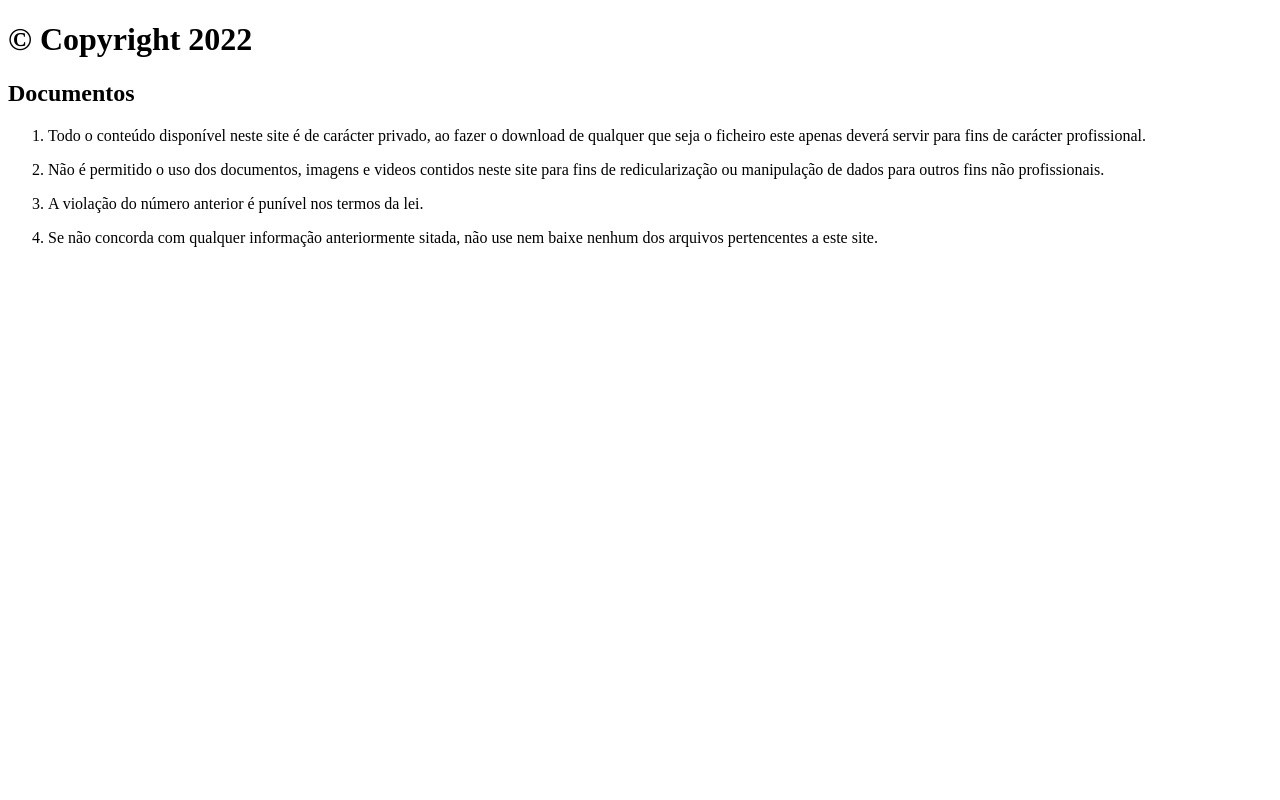
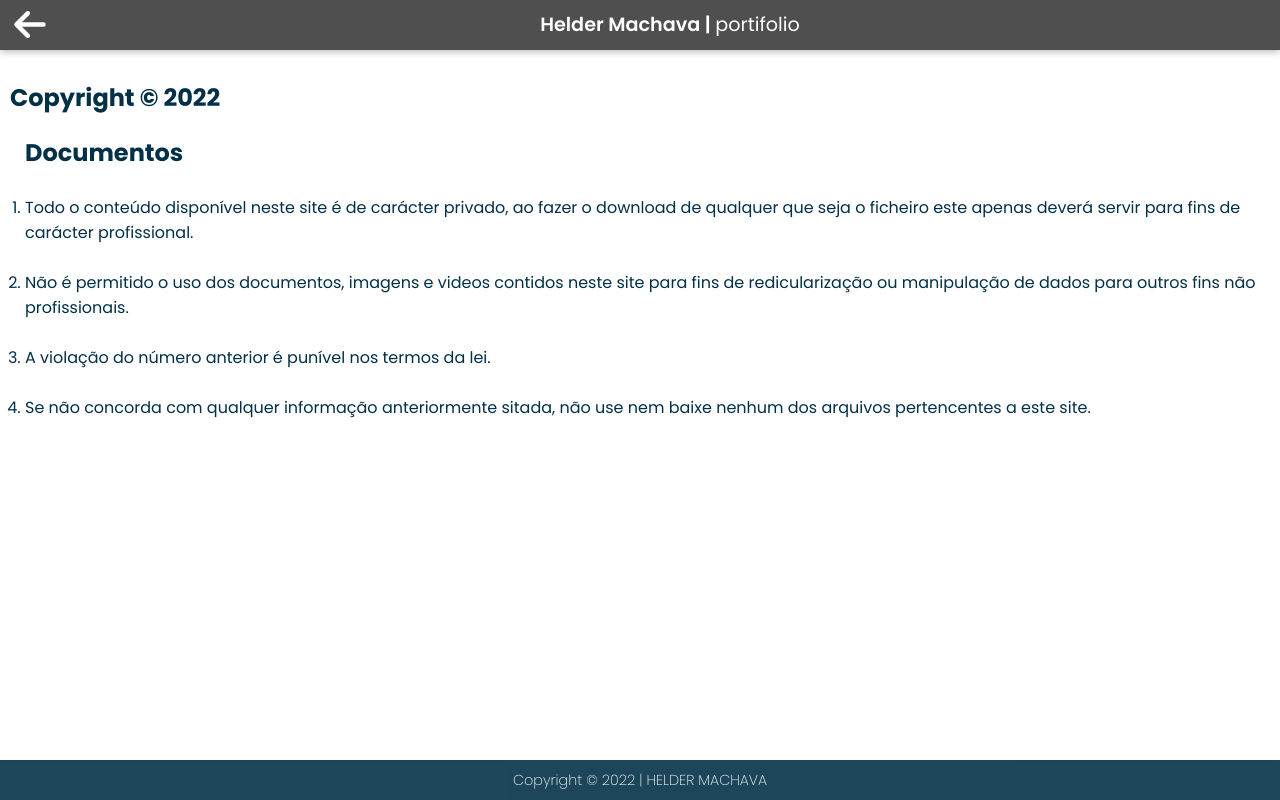
Before and after one commit to Helder-Machava/cv, a plain HTML site: page windows/copyright.html in a window 1280 px wide. Drawn offline with Linux system fonts and the light colour scheme.

Commit message:
BIG CHANGES
22/01/2022

```diff
--- /dev/null
+++ b/css/copy.css
@@ -0,0 +1,170 @@
+
+@import url('https://fonts.googleapis.com/css2?family=Poppins:wght@200;300;400;600;700&display=swap');
+
+:root {
+    --azul-claro: #504f4f;
+    --fundo: #ffffff;
+    --rodape: #023047e3;
+    --azul-fonte: #023047;
+
+}
+::-webkit-scrollbar{
+    width: 0px;
+}
+
+* {
+    font-family: 'Poppins', sans-serif;
+    margin: 0;
+    left: 0;
+    top: 0;
+    padding: 0;
+    box-sizing: border-box;
+}
+
+a {
+    color: var(--azul-fonte);
+    text-decoration: none;
+}
+
+html, body {
+    height: 100%;
+}
+
+body {
+    display: flex;
+    flex-direction: column;
+    background-color: var(--fundo);
+    color: #fff;
+
+}
+
+header {
+    background-color: var(--azul-claro);
+    display: flex;
+    width: 100%;
+    height: 50px;
+    justify-content: space-between;
+    position: fixed;
+    z-index: 999;
+    box-shadow: 0px .5px 8px #00000052;
+
+}
+
+.logo {
+    display: flex;
+    justify-content: center;
+    flex-grow: 2;
+    font-size: 1.2em;
+    font-weight: 600;
+    line-height: 50px;
+    text-align: center;
+    width: 180px;
+   /* background-color: #ff000044;*/
+
+    color: #fff;
+}
+.light{
+    font-weight: 400;
+}
+
+
+
+section {
+    flex: 1 0 auto;
+    color: var(--azul-fonte);
+}
+
+.corpo{
+    padding: 0 10px 0 25px;
+}
+.welcome {
+    font-size: 1.5em;
+    margin:80px 0 20px 10px;
+    width: 100%;
+}
+
+/**********************************/
+.back {
+    display: flex;
+    flex-direction: column;
+    justify-content: center;
+    align-items: center;
+    font-weight: 600;
+    line-height: 50px;
+    width: 60px;
+  /*  background-color: #ff000044;*/
+    cursor: pointer;
+    color: #fff;
+}
+
+.seta {
+    font-size: 36px;
+}
+
+footer {
+    flex-shrink: 0;
+    width: 100%;
+    height: 40px;
+    background-color: var(--rodape);
+    font-weight: 200;
+    margin-top: 90px;
+}
+
+.copy {
+    line-height: 40px;
+    text-align: center;
+    font-size: .9em;
+}
+
+
+
+
+@media screen and (max-width:490px) {
+    .seta {
+        font-size: 30px;
+    }
+
+}
+@media screen and (max-width:460px) {
+    .seta {
+        font-size: 28px;
+    }
+
+}
+
+@media screen and (max-width:430px) {
+    .back {
+        line-height: 50px;
+        width: 50px;
+    }
+
+    .seta {
+        font-size: 22px;
+    }
+
+
+}
+@media screen and (max-width:320px) {
+    .back {
+        line-height: 50px;
+        width: 45px;
+    }
+
+    .seta {
+        font-size: 22px;
+    }
+
+
+}
+
+
+/********************************/
+@media screen and (max-width:320px) {
+
+    .logo {
+        flex-grow: .9;
+        font-size: 1em;
+
+    }
+
+}
--- a/css/obras.css
+++ b/css/obras.css
@@ -73,10 +73,7 @@ header {
 /*FRAMES*/
 @keyframes light-contact {
     50% {
-        background-color: #bb000098;
-        color: var(--azul-fonte);
-        opacity: 0.1;
-
+        color:#5e5d5d5e;
     }
 }
 
@@ -116,9 +113,8 @@ section {
 .img {
     background-color: var(--azul-escuro);
     width: 100%;
-    height: 250px;
-    margin: 20px;
-    background-image: url(../img/buffetPoster.jpg);
+    height: 220px;
+    background-image: url(../img/fundo.jpg);
     background-position: center;
     background-size: cover;
     background-attachment: fixed;
@@ -178,7 +174,7 @@ footer {
     height: 40px;
     background-color: var(--rodape);
     font-weight: 200;
-    margin-top: 400px;
+    margin-top: 250px;
 }
 
 .copy {
@@ -186,6 +182,14 @@ footer {
     text-align: center;
     font-size: .9em;
 }
+
+.copy a{
+    color:#fff;
+}
+.copy a:hover{
+    text-decoration: underline;
+}
+
 
 
 
--- a/tests/Img Filter/style.css
+++ /dev/null
@@ -1,40 +0,0 @@
-        body{
-            text-align: center;
-            font-family: arial;
-        }
-        input{
-            display: none;
-        }
-        .tag{
-            font-size: 1.4rem;
-            margin: 1.5rem 0rem;
-            padding: 5px 1.8rem;
-            border-radius: 50px;
-            background-color: #efefef;
-            display: inline-flex;
-            color: black;
-            cursor: pointer;
-            border: 1px solid #ccc;
-        }
-        img{
-            width: 300px;
-            height: 300px;
-            transition: all .8s ease-in-out;
-        }
-
-        /* FILTER CSS*/
-
-        #fish:checked ~ .images > img:not([class *="fish"]),
-        #birds:checked ~ .images > img:not([class *="birds"]),
-        #lion:checked ~ .images > img:not([class *="lion"]){
-            width: 0px;
-            height: 0px;
-        }
-
-        #all:checked ~ .all,
-        #fish:checked ~ .fish,
-        #birds:checked ~ .birds,
-        #lion:checked ~ .lion{
-            background-color: #333333;
-            color: #fff;
-        }
--- a/windows/copyright.html
+++ b/windows/copyright.html
@@ -1,44 +1,70 @@
 <!DOCTYPE html>
-<html lang="en">
+<html lang="pt-pt">
 
 <head>
     <meta charset="UTF-8">
     <meta http-equiv="X-UA-Compatible" content="IE=edge">
     <meta name="viewport" content="width=device-width, initial-scale=1.0">
-    <title>Copyright</title>
+    <link rel="stylesheet" href="../css/copy.css">
+
+    <!--CDN-->
+    <link rel="stylesheet" href="https://cdnjs.cloudflare.com/ajax/libs/font-awesome/6.0.0-beta3/css/all.min.css"
+        integrity="sha512-Fo3rlrZj/k7ujTnHg4CGR2D7kSs0v4LLanw2qksYuRlEzO+tcaEPQogQ0KaoGN26/zrn20ImR1DfuLWnOo7aBA=="
+        crossorigin="anonymous" referrerpolicy="no-referrer" />
+
+    <title>Helder Machava</title>
 </head>
 
 <body>
-    <h1>&copy; Copyright 2022</h1>
-    <h2>Documentos</h2>
+    <header>
+        <a href="../index.html" class="back"><i class="fas fa-arrow-left seta"></i></a>
+        <div class="logo">Helder Machava |&nbsp;<div class="light"> portifolio</div>
+        </div>
+    </header>
+
+    <section>
+        <h1 class="welcome"> Copyright &copy; 2022 </h1>
+
+        <div class="corpo">
+            <h2>Documentos</h2> <br>
             <ol>
                 <li>
                     <p>
-                Todo o conteúdo disponível neste site é de carácter privado, ao fazer o download de qualquer que seja o
+                        Todo o conteúdo disponível neste site é de carácter privado, ao fazer o download de qualquer que
+                        seja o
                         ficheiro este apenas deverá servir para fins de carácter profissional.
                     </p>
-        </li>
+                </li> <br>
                 <li>
                     <p>
-                Não é permitido o uso dos documentos, imagens e videos contidos neste site para fins de redicularização ou
+                        Não é permitido o uso dos documentos, imagens e videos contidos neste site para fins de
+                        redicularização ou
                         manipulação de dados para outros fins não profissionais.
                     </p>
 
-        </li>
+                </li> <br>
                 <li>
                     <p>
                         A violação do número anterior é punível nos termos da lei.
                     </p>
-        </li>
+                </li> <br>
                 <li>
                     <p>
-                Se não concorda com qualquer informação anteriormente sitada, não use nem baixe nenhum dos arquivos
+                        Se não concorda com qualquer informação anteriormente sitada, não use nem baixe nenhum dos
+                        arquivos
                         pertencentes a este site.
                     </p>
 
                 </li>
 
             </ol>
+        </div>
+    </section>
+
+    <footer>
+        <div class="copy"> Copyright &copy; 2022 | HELDER MACHAVA</div>
+    </footer>
+
 </body>
 
 </html>
```
Also changed, not shown: css/filter.css (+35 -5 lines), css/style.css (+12 -8 lines), index.html (+2 -2 lines), js/script.js (+37 -0 lines), tests/Img Filter/index.html (deleted, +0 -45 lines), windows/obras.html (+20 -7 lines), Helder2.png (added), img/fundo.jpg (added), 1 other file. Lines whose indentation alone changed are shown as unchanged.
